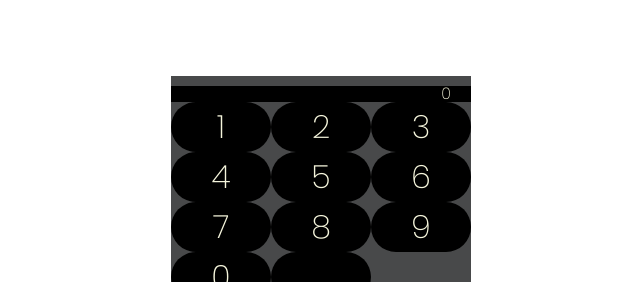
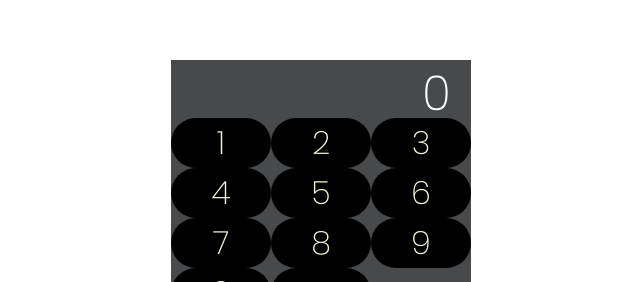
Before and after one commit to lnicepei/wise-calculator, a website built with webpack: page src/index.html in a window 1280 px wide. Shown: the part 111-393 px from the top of the page, without its empty margins (319-959 px from the left). Built offline with nearby package versions, Linux system fonts and the light colour scheme.

Commit message:
Change number outlook

```diff
--- a/src/styles/screen.scss
+++ b/src/styles/screen.scss
@@ -8,7 +8,8 @@
   padding: 0 20px;
   width: 100%;
   height: 10%;
-  color: beige;
-  background-color: black;
+  color: white;
+  background-color: #48494a;
   font-family: "Poppins", sans-serif;
+  font-size: 3rem;
 }
```
